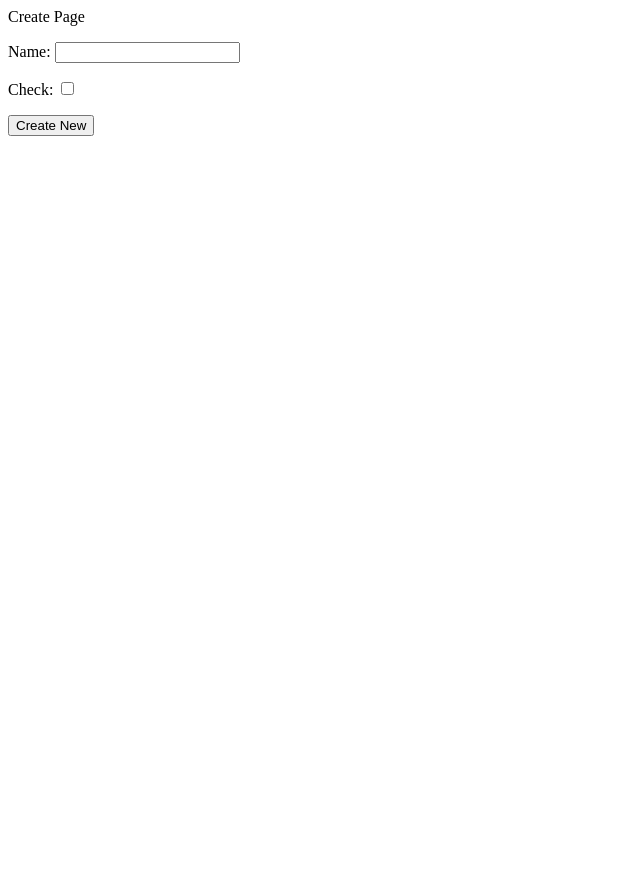
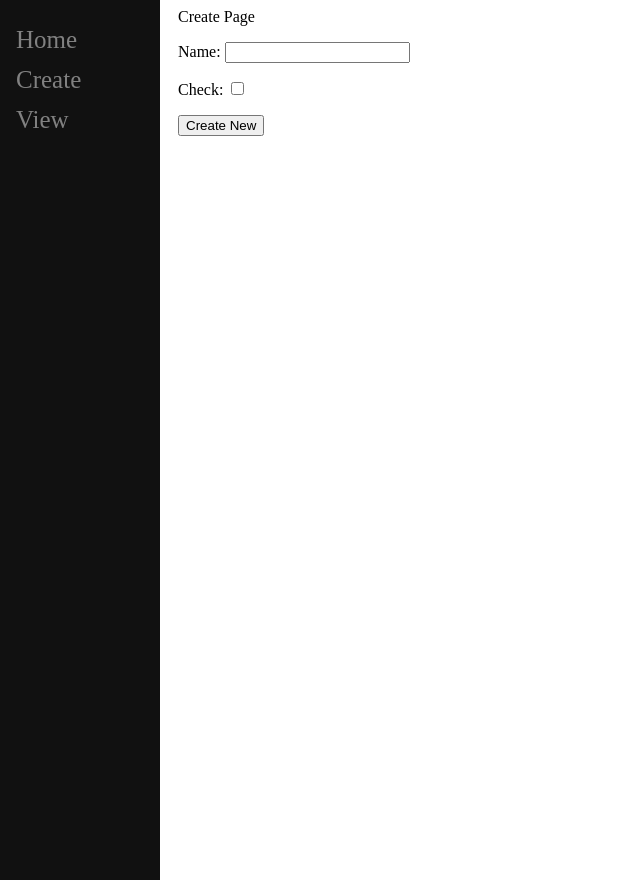
Before and after one commit to manhlamabc123/My-take-on-AI, a Django app: page /create/ in a window 1280 px wide. Shown: the whole page, without its empty margins (0-640 px from the left). Run offline with Django 4.2, Linux system fonts and the light colour scheme.

Commit message:
Add Sidebar

```diff
--- a/Day 4/mysite/main/templates/main/base.html
+++ b/Day 4/mysite/main/templates/main/base.html
@@ -1,10 +1,45 @@
 <html>
     <head>
+        <style type="text/css">
+            .sidenav{
+                height: 100%;
+                width: 160px;
+                position: fixed;
+                z-index: 1;
+                top: 0;
+                left: 0;
+                background-color: #111;
+                overflow-x: hidden;
+                padding-top: 20px;
+            }
+
+            .sidenav a {
+                padding: 6px 8px 6px 16px;
+                text-decoration: none;
+                color: #818181;
+                font-size: 25px;
+                display: block;
+            }
+
+            .sidenav a:hover{
+                color: #f1f1f1;
+            }
+
+            .main {
+                margin-left: 160px;
+                padding: 0px 10px;
+            }
+        </style>
         <title>{% block title %}Manh's Site{% endblock %}</title>
     </head>
 
     <body>
-        <div id="content", name="content">
+        <div class="sidenav">
+            <a href="/home">Home</a>
+            <a href="/create">Create</a>
+            <a href="/2">View</a>
+        </div>
+        <div id="content" name="content" class="main">
             {% block content %}
             {% endblock %}
         </div>
```
